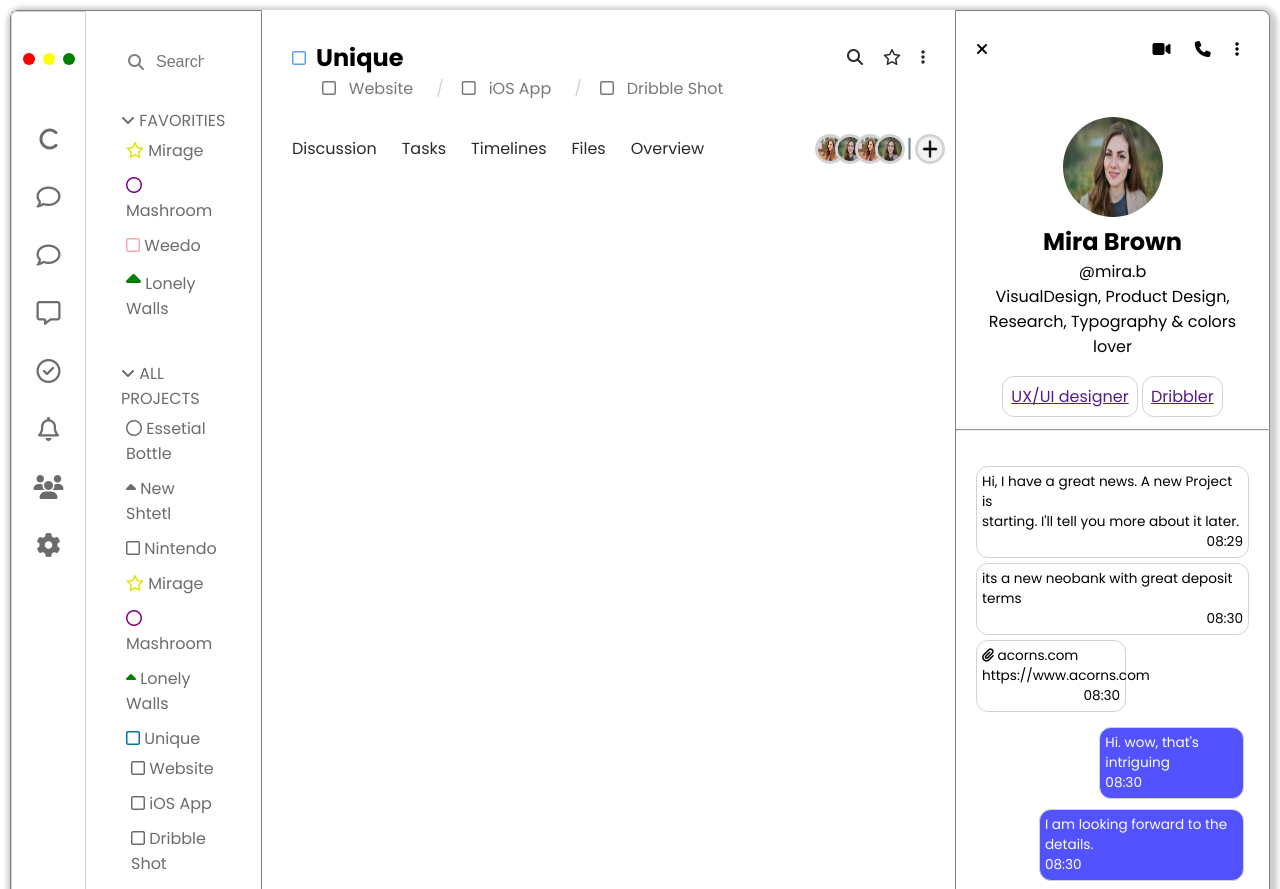
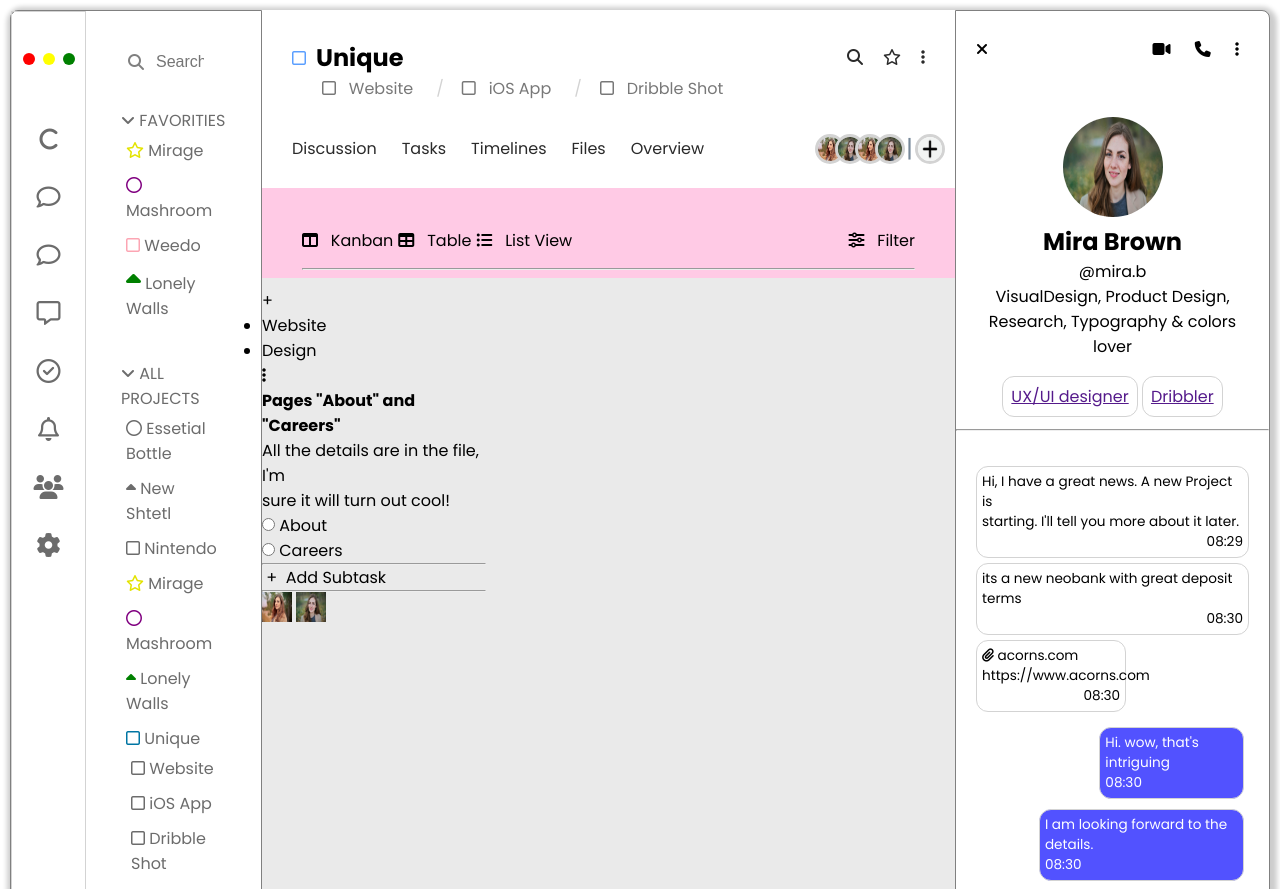
Before and after one commit to MuhammadAsimKundi/Unique-Dashbaord, a plain HTML site: page index.html in a window 1280 px wide. Shown: the top 889 px of the page. Drawn offline with Linux system fonts and the light colour scheme.

Commit message:
updated a section in main content

```diff
--- a/css/style.css
+++ b/css/style.css
@@ -257,24 +257,42 @@ body {
 /* main content bottom section */
 
 
-.mian-content{
+.main-content{
     width: 100%;
     height: 85%;
     background: #eaeaea;
     display: grid;
     grid-template-areas:
-    'top-row top-row top-row',
-    'colOne colTwo colThree'
-    ;
-    grid-template-rows: 150px 1fr;
+        'top-row top-row top-row'
+        'colOne colTwo colThree'
+        'colOne colTwo colThree';
     grid-template-columns: 1fr 1fr 1fr;
-
+    grid-template-rows: 90px 1fr 1fr;
+    gap: 10px;
+    /* optional spacing between items */
 }
 
-.top-row {
+.top-row{
     grid-area: top-row;
-    background: #e1e1e1;
+    background: rgb(255, 202, 229);
+    padding: 40px 40px;
+    display: flex;
+    flex-direction: column;
+    gap: 15px;
 }
+
+.top-row div{
+    display: flex;
+    justify-content: space-between;
+    align-items: center;
+}
+.top-row div ul{
+    display: flex;
+    align-items: center;
+    gap: 5px;
+    list-style: none;
+}
+
 
 
 
--- a/index.html
+++ b/index.html
@@ -137,15 +137,65 @@
                             <img src="./images/addition.png" class="e">
 
                     </div>
+                </div>
 
+                <!-- Fourth Layer for the main content -->
 
-
-                </div>
 
             </div>
 
             <!-- for the bottom main content -->
-            <div class="bottom"></div>
+            <div class="main-content">
+
+                <div class="top-row">
+                    <div>
+                       <ul>
+                            <li><i class="fa-solid fa-columns"></i> &nbsp; Kanban</li>
+                            <li><i class="fa-solid fa-table"></i> &nbsp; Table</li>
+                            <li><i class="fa-solid fa-list-ul"></i> &nbsp; List View</li>
+                        </ul>
+                        <span><i class="fa-solid fa-sliders"></i> &nbsp; Filter</span>
+                    </div>
+                    <hr>
+
+                </div>
+
+                <div class="colOne">
+                    <h6></h6>
+                    <p>+</p>
+                    <div>
+                        <ul>
+                            <li>Website</li>
+                            <li>Design</li>
+                        </ul>
+                        <i class="fa-solid fa-ellipsis-vertical"></i>
+                    </div>
+                    <h4>Pages "About" and "Careers"</h4>
+                    <p>All the details are in the file, I'm <br> sure it will turn out cool!</p>
+
+                    <form action="">
+                        <label for="">
+                            <input type="radio" name="option" value="1">
+                            About
+                        </label>
+                        <br>
+                        <label for="">
+                            <input type="radio" name="option" value="2">
+                            Careers
+                        </label>
+                    </form>
+                    <hr>
+                    <p>&nbsp;+ &nbsp;Add Subtask</p>
+                    <hr>
+                    <div>
+                        <img src="./images/pic1.jpg" style="width: 30px; height: 30px;">
+                        <img src="./images/pic2.jpg" style="width: 30px; height: 30px;">
+                    </div>
+                </div>
+
+                <div class="colTwo"></div>
+                <div class="colThree"></div>
+            </div>
         </div>
 
 
```
